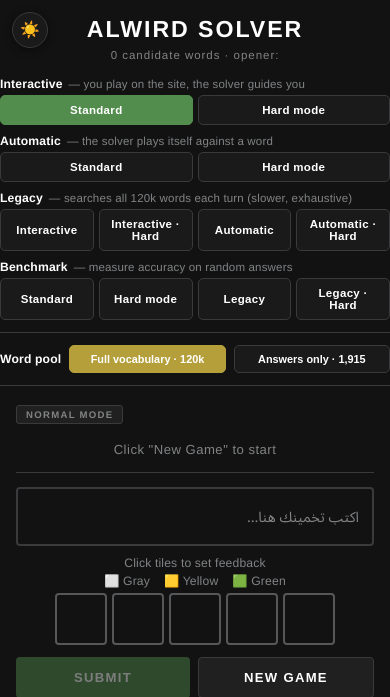
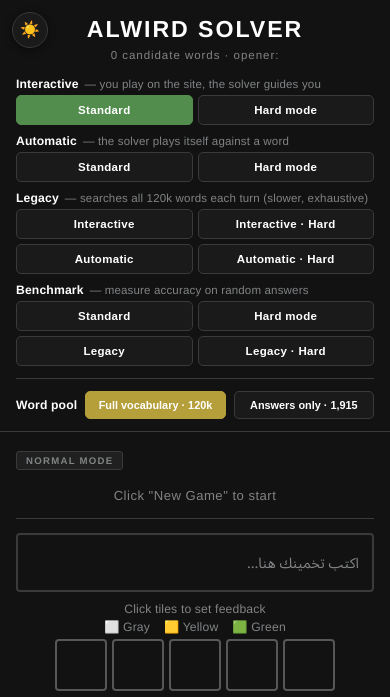
Before and after one commit to AlaaLabban/wordle_solver, a Flask app: page / in a window 390 px wide. Shown: the top 697 px of the page. Run offline with Flask 3, Linux system fonts and the light colour scheme; parts of the project's set-up code (start-up, migrations or seed data) failed here and were passed over.

Commit message:
Give the header the same horizontal gutter as main on phones
The header holds the title, the mode menu and the word-pool row, but had
`padding: 14px 0 12px` while main had `padding: 0 16px 60px`. On any
viewport narrower than the 560px max-width that left the mode buttons
running flush to the screen edge while everything below them sat inset by
16px. Reported on an iPhone 17 Pro.

- Apply a matching 16px horizontal gutter to the header, via
  max(16px, env(safe-area-inset-*)) so the inset also clears the notch if
  viewport-fit=cover is ever enabled. main uses the same expression now.
  The border-bottom still spans the full width, which is what a divider
  should do.
- Once the gutter applies, a four-button mode group no longer fits on one
  row (4 x 92px min-width plus gaps exceeds the remaining width), so it
  wrapped 3 + 1 and left an orphan. Below 430px the button rows become a
  two-column grid, which wraps them evenly as 2 x 2 and stops the longer
  labels wrapping to a second line. Two-button groups are unaffected, and
  above 430px the flex row still fits four across.

```diff
--- a/templates/index.html
+++ b/templates/index.html
@@ -93,7 +93,12 @@ header {
   flex-direction: column;
   align-items: center;
   border-bottom: 1px solid var(--tile-border);
-  padding: 14px 0 12px;
+  /* Match main's horizontal gutter. Without this the mode menu and word-pool
+     row ran flush to the screen edge on phones while everything in main sat
+     inset by 16px. The border-bottom still spans full width, which is what we
+     want from a divider. max() is a no-op today but keeps the gutter clear of
+     the notch if viewport-fit=cover is ever enabled. */
+  padding: 14px max(16px, env(safe-area-inset-right)) 12px max(16px, env(safe-area-inset-left));
   margin-bottom: 18px;
 }
 header h1 {
@@ -104,7 +109,7 @@ header h1 {
 .sub { font-size: .72rem; color: var(--muted); letter-spacing: .06rem; margin-bottom: 12px; text-align: center; }
 
 /* ── Main ── */
-main { width: 100%; max-width: 560px; padding: 0 16px 60px; }
+main { width: 100%; max-width: 560px; padding: 0 max(16px, env(safe-area-inset-right)) 60px max(16px, env(safe-area-inset-left)); }
 
 /* ── Tiles ── */
 [data-color="green"]  { background: var(--green)!important;     border-color: var(--green)!important;     color:#fff!important; }
@@ -286,6 +291,15 @@ hr { border: none; border-top: 1px solid var(--tile-border); margin: 14px 0; }
 #toast.show { opacity: 1; }
 
 [hidden] { display: none !important; }
+
+/* On phones a 4-button group can't fit one row once the gutter is applied
+   (4 x 92px + gaps > the available width), so it wrapped 3 + 1 and left an
+   orphan. A 2-column grid wraps it evenly as 2 x 2 instead; 2-button groups
+   are unaffected. Above this width the flex row fits four across again. */
+@media (max-width: 430px) {
+  .mode-btns { display: grid; grid-template-columns: 1fr 1fr; }
+  .mode-btn { min-width: 0; }
+}
 
 /* ── Small screens: keep the title clear of the corner theme button ── */
 @media (max-width: 480px) {
```
